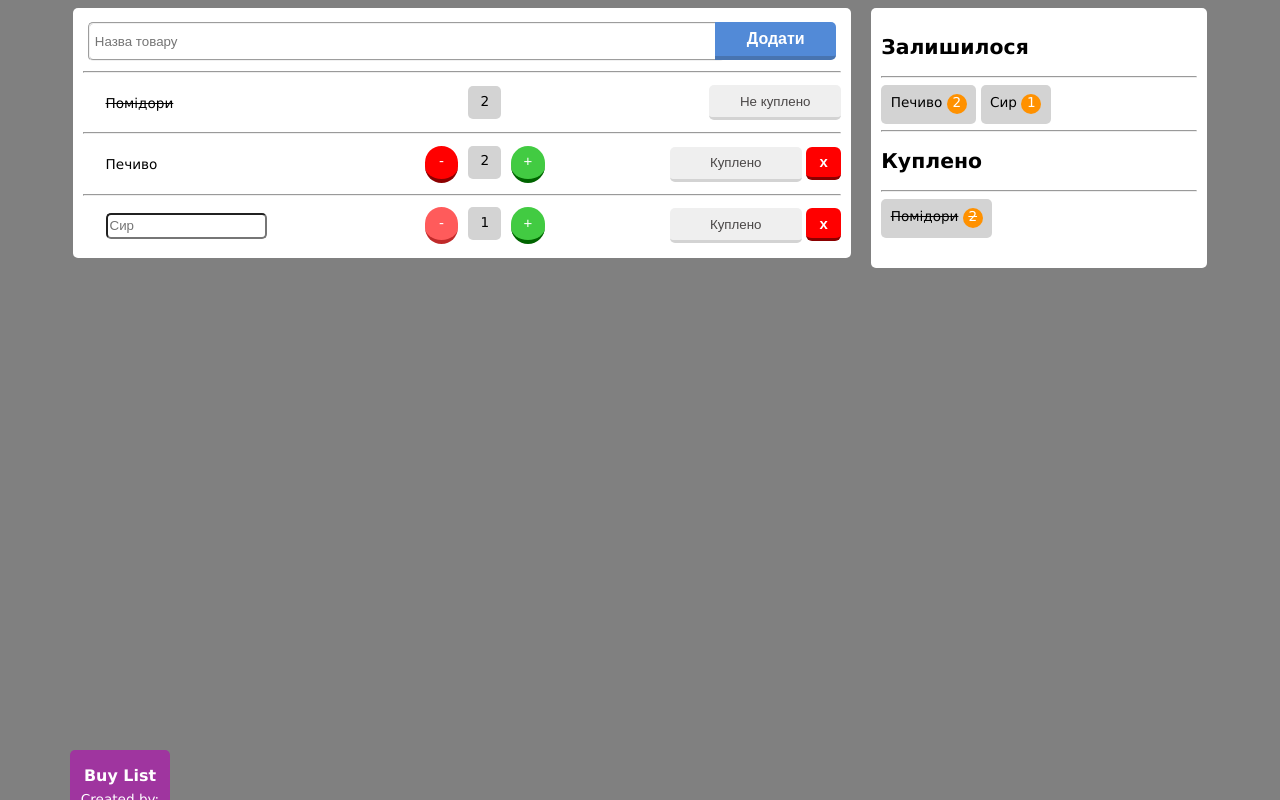
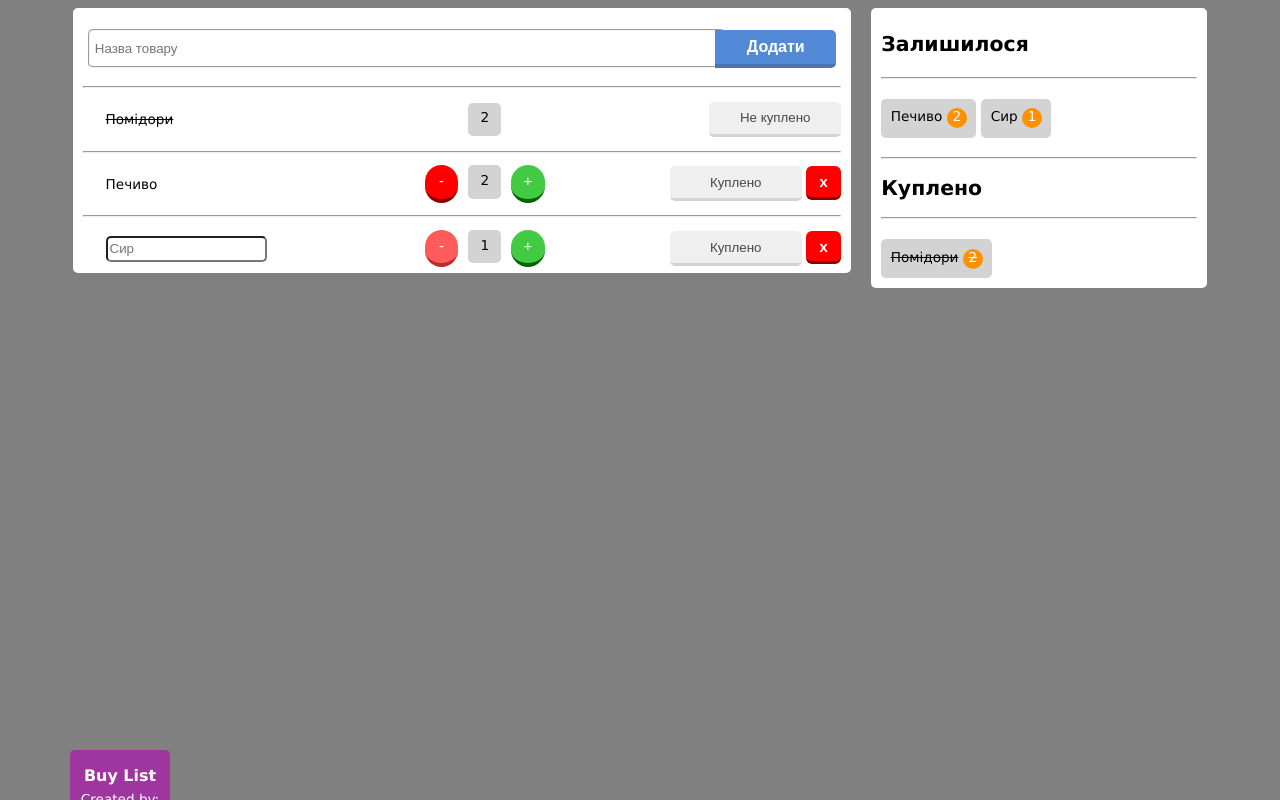
Before and after one commit to filozopdasha/lab2, a plain HTML site: page index.html in a window 1280 px wide. Drawn offline with Linux system fonts and the light colour scheme.

Commit message:
final version

```diff
--- a/index.html
+++ b/index.html
@@ -24,7 +24,7 @@
 
 <section class="left-part">
 
-    <section class="line">
+    <section class="starter-line">
         <input type="text" class="name" placeholder="Назва товару"/>
         <button id="add-button" class="tooltip" data-tooltip="click to add"><b>Додати</b></button>
     </section>
@@ -85,9 +85,11 @@
 </section>
 
 <section class="right-part">
+    <section class="line">
     <h2>Залишилося</h2>
+    </section>
     <hr>
-    <div class="products-stats">
+    <section class="line-for-products">
     <span class="product-item">
 		Печиво
 		<span class="amount" style="color: white;">2</span>
@@ -97,17 +99,18 @@
 		Сир
 		<span class="amount" style="color: white;">1</span>
 	</span>
-</div>
+    </section>
     <hr>
+
     <h2>Куплено</h2>
     <hr>
-    <div class="products-stats">
-    <span class="product-item">
-		<s>Помідори</s>
-		<span class="amount" style="color: white;"><s>2</s></span>
-	</span>
-</div>
-</section>
+
+    <section class="line-for-products">
+       <span class="product-item">
+		  <s>Помідори</s>
+		  <span class="amount" style="color: white;"><s>2</s></span>
+	   </span>
+    </section>
 <div class="badge"><div class="creator-name"><h3><b class="buy-list">Buy List</b></h3>
     <div class="my-name">
         Created by:
--- a/main.css
+++ b/main.css
@@ -7,7 +7,7 @@ body{
 	background-color: white;
     padding: 10px;
     border-radius: 5px;
-    height: 230px;
+    height: 245px;
 	position: relative;
 	width: 60%;
 }
@@ -16,7 +16,7 @@ body{
 	background-color: white;
 	padding: 10px;
 	border-radius: 5px;
-	height: 240px;
+	height: 260px;
 	width: 25%;
 }
 
@@ -261,3 +261,21 @@ background-color: red;
 	position: relative;
 	top:-10px;
   }
+
+  .starter-line{
+	display: flex;
+	align-items: center;
+	justify-content: space-between;
+	flex-direction: row;
+	width: 100%;
+	height:25%
+  }
+  .line-for-products{
+	display: flex;
+	align-items: center;
+	justify-content: left;
+	gap:5px;
+	flex-direction: row;
+	width: 100%;
+	height:25%
+  }
```
